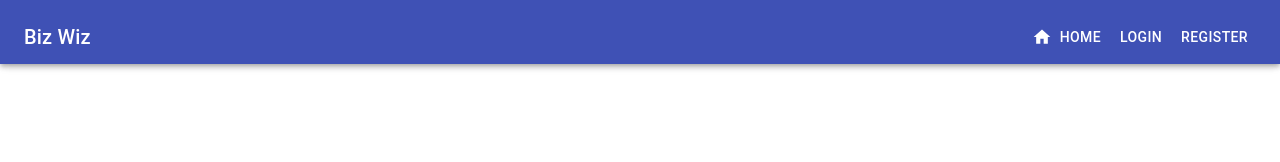
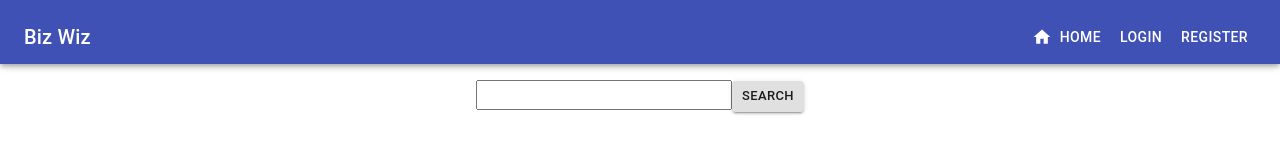
Before and after one commit to weilyl/biz-wiz-frontend, a React (Create React App) app: page /search in a window 1280 px wide. Shown: the top 162 px of the page. Built offline with nearby package versions, Linux system fonts and the light colour scheme; no server answers.

Commit message:
Added search bar to search page

```diff
--- a/src/components/Search.js
+++ b/src/components/Search.js
@@ -1,4 +1,4 @@
-import React from "react";
+import React, { useEffect, useState } from "react";
 import axios from 'axios';
 import 'bootstrap/dist/css/bootstrap.min.css';
 import './Search.css'
@@ -32,6 +32,7 @@ class BusinessList extends React.Component {
 
   //functions for fetching and filtering business data during search
   nameFilter(name){
+    console.log(name)
     let businesses = ''
     this.setState({businesses})
     axios.get(`http://biz-wiz.herokuapp.com/business/find/?search=:${name}`)
@@ -150,9 +151,32 @@ class ViewButton extends React.Component {
 
 function SearchBusiness() {
   const classes = useStyles();
+  const [checked, setChecked] = useState(false);
+    useEffect(() => {
+      setChecked(true);
+    }, []);
     return (
+
       <body>
         {/* <div><SearchForm /></div> */}
+
+        {/* have the search bar appear -I.T.*/}
+        <Grow in={checked} {...(checked ? { timeout: 3000 } : {})}>
+          <form action="">
+            <input className={classes.searchBar} type="text" id='searchField'/>
+            <Button
+              type="submit"
+              className={classes.submitButton}
+              variant="contained"
+              size="small"
+              onClick = {console.log('Search Clicked')}
+              // onClick={BusinessList.nameFilter(document.getElementById('searchField').value)}
+            >
+              Search
+            </Button>
+          </form>
+        </Grow>
+
         <div className='page-container'>
         <div className='filter-container'>
         <div>
```
